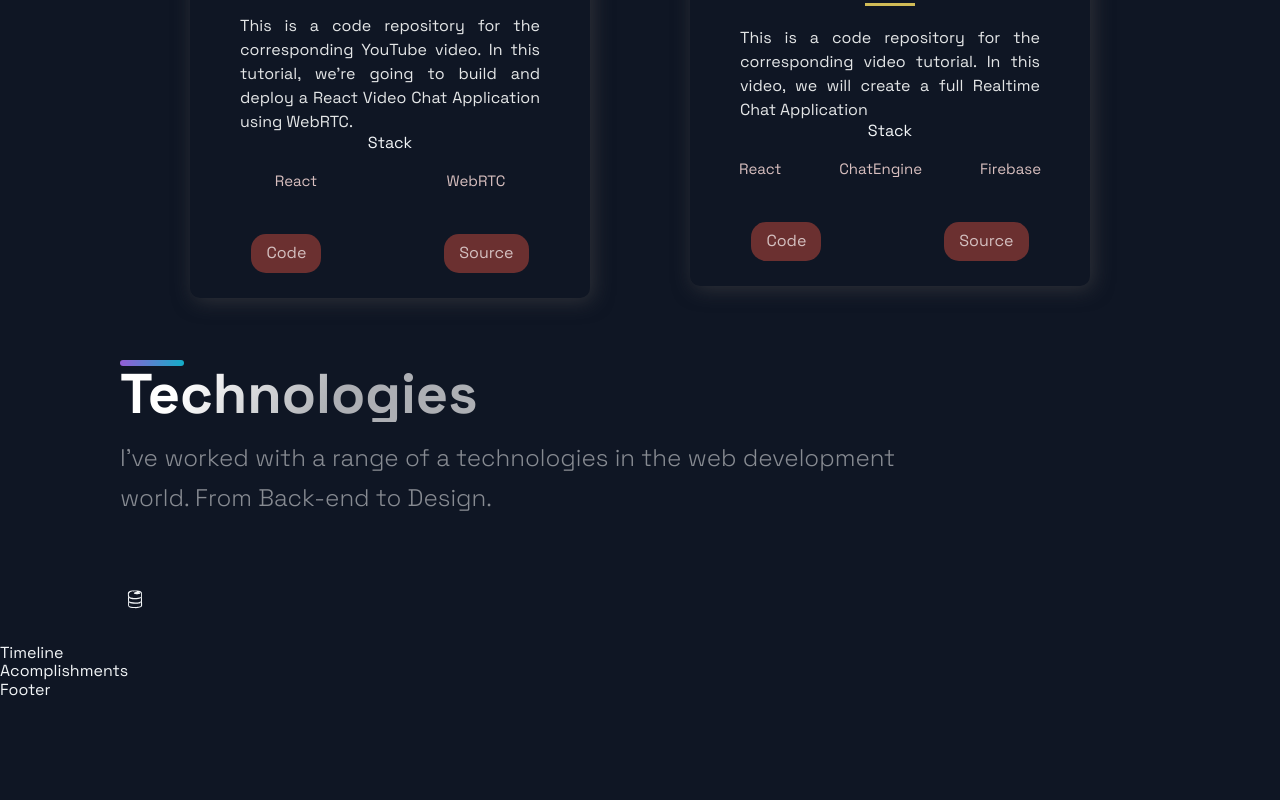
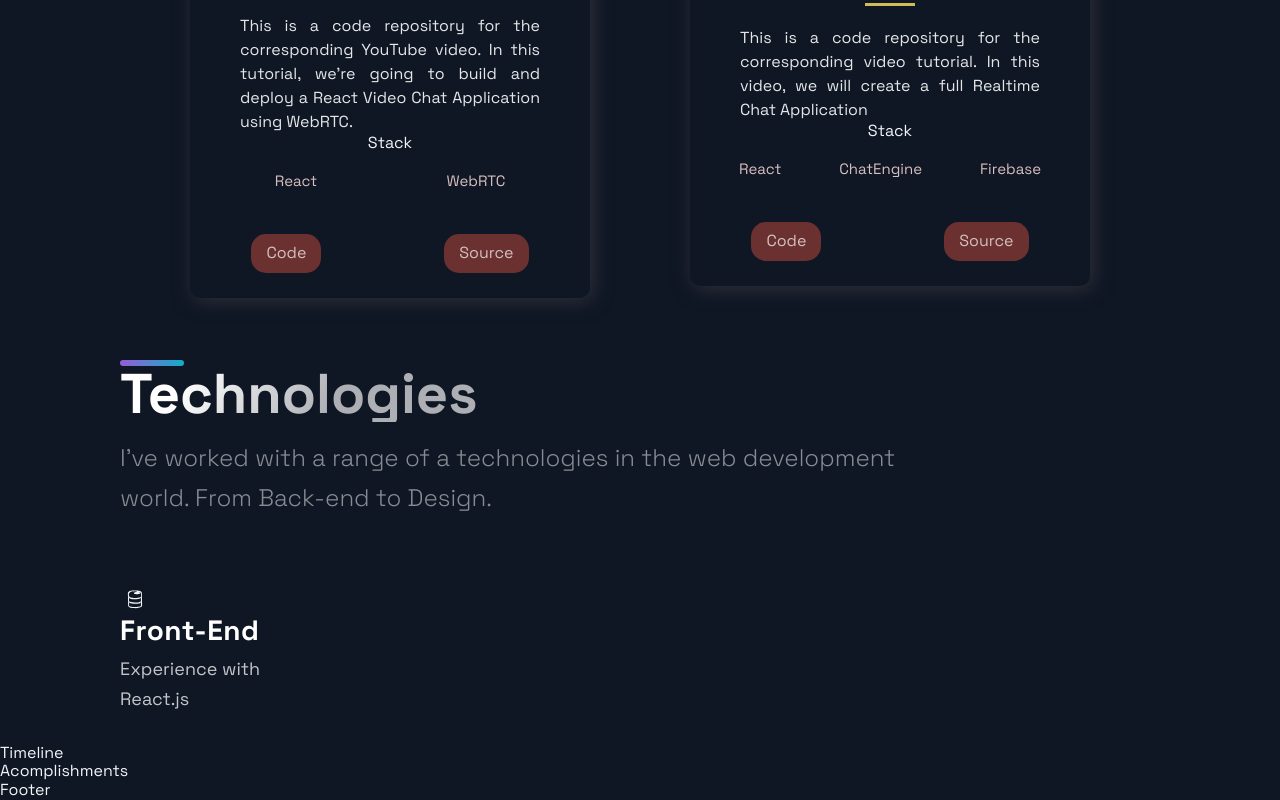
Before and after one commit to dmitridrozdov/portfolio-website, a Next.js app: page / in a window 1280 px wide. Shown: the part 1869-2669 px from the top of the page. Before the commit the page ends 2569 px from the top, so only its background shows below. Built offline with nearby package versions, Linux system fonts and the light colour scheme.

Commit message:
Update Technologies.js

```diff
--- a/src/components/Technologies/Technologies.js
+++ b/src/components/Technologies/Technologies.js
@@ -13,6 +13,13 @@ const Technologies = () =>  (
     <List>
       <ListItem>
         <DiFirebase size='3rem'/>
+        <ListContainer>
+          <ListTitle>Front-End</ListTitle>
+          <ListParagraph>
+            Experience with <br />
+            React.js
+          </ListParagraph>
+        </ListContainer>
       </ListItem>
     </List>
   </Section>
```
